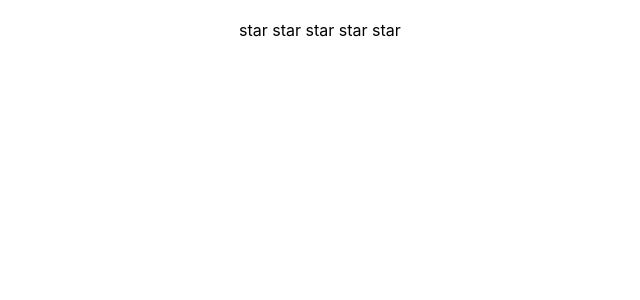
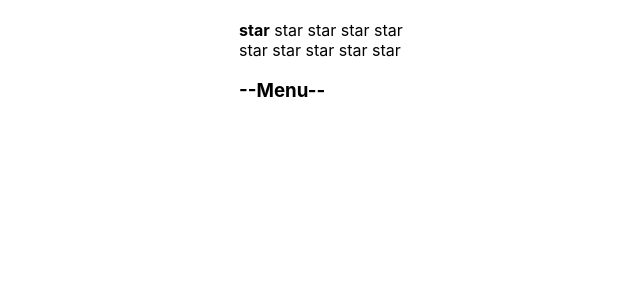
Before and after one commit to RuslanZhavoronkov/react_kabzda01_, a React (Create React App) app: page / in a window 1280 px wide. Shown: the top 300 px of the page, without its empty margins (101-741 px from the left). Built offline with nearby package versions, Linux system fonts and the light colour scheme.

Commit message:
CallBack_Accordion_part_1

```diff
--- a/src/App.tsx
+++ b/src/App.tsx
@@ -6,21 +6,32 @@ import { Rating, RatingValueType } from "./components/Rating/Rating";
 import { UncontrolledAccordion } from "./components/UncontrolledAccordion/UncontrolledAccordion";
 import { UncontrolledRating } from "./components/UncontrolledRating/UncontrolledRating";
 
-/*function hello() {
-  debugger;
-  alert("Hello IT-KAMASUTRA");
-}*/
-//hello();
+
 
 function App() {
-  // полезное что-то
 
-  //обязана вернуть JSX
 
 let[ratingValue, setRatingValue] = useState< RatingValueType > (1)
-console.log (ratingValue);
+let[accordionCollapsed, setAccordionCollapsed] = useState<boolean> (true)
+
   return (
     <div className={"App"}>
+     <Rating value = {ratingValue} onClick={setRatingValue} />
+     <UncontrolledRating />
+     <Accordion titleValue={"Menu"} collapsed={accordionCollapsed} callBack = {()=>setAccordionCollapsed(!accordionCollapsed)}/>
+     </div>
+  );
+}
+
+export default App;
+
+
+
+
+
+
+{/* ---------------------------------------------------------------------------------------------------------------------------------------------- */}
+
       {/* <OnOff />
       <OnOff />
       <OnOff />
@@ -29,7 +40,7 @@ console.log (ratingValue);
       {/* <OnOff />
       <UncontrolledAccordion titleValue={"Menu"} /> */}
       {/* <Rating value={ratingValue}  onClick={setRatingValue}/> */}
-      <UncontrolledRating />
+
       {/* <Rating value={3} />
       <Accordion titleValue={"Menu"} collapsed={true} /> */}
 
@@ -51,9 +62,7 @@ console.log (ratingValue);
       <Rating value={4} />
       <Rating value={5} />
       Article 3 */}
-    </div>
-  );
-}
+
 
 // type PageTitlePropsType = {
 //   title: string;
@@ -64,4 +73,4 @@ console.log (ratingValue);
 //   return <h1>{props.title}</h1>;
 // }
 
-export default App;//kndclkdnsckn
+// export default App;//kndclkdnsckn
--- a/src/components/Acoordion/Accordion.tsx
+++ b/src/components/Acoordion/Accordion.tsx
@@ -3,6 +3,7 @@ import React from "react";
 type AccordionPropsType = {
   titleValue: string;
   collapsed: boolean;
+  callBack:() => void
 };
 
 function Accordion(props: AccordionPropsType) {
@@ -10,7 +11,7 @@ function Accordion(props: AccordionPropsType) {
 
   return (
     <div>
-      <AccordionTitle title={props.titleValue} />
+      <AccordionTitle title={props.titleValue}  callBack = {props.callBack} />
       {!props.collapsed && <AccordionBody />}
     </div>
   );
@@ -20,11 +21,13 @@ function Accordion(props: AccordionPropsType) {
 
 type AccordionTitlePropsType = {
   title: string;
+  callBack: () => void,
+
 };
 
 function AccordionTitle(props: AccordionTitlePropsType) {
   console.log("AccordionTitle rendering");
-  return <h3>--{props.title}--</h3>;
+  return <h3 onClick={props.callBack}>--{props.title}--</h3>;
 }
 
 function AccordionBody() {
```
